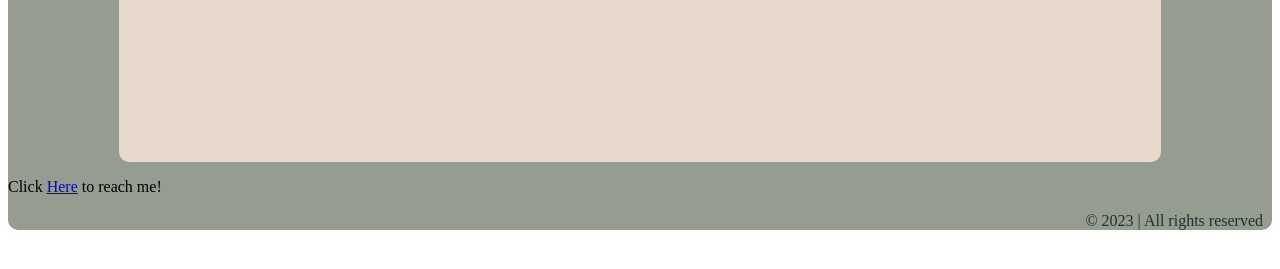
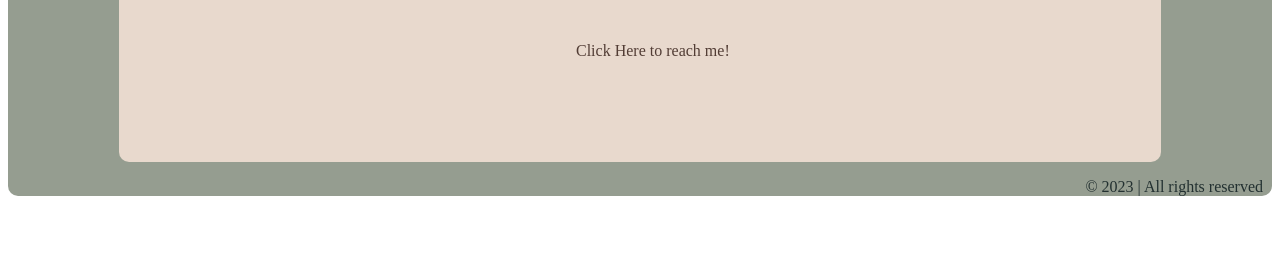
Before and after one commit to ShahadxAlkindi/IMM, a plain HTML site: page Shahad/shahad.html in a window 1280 px wide. Shown: the part 505-774 px from the top of the page. Drawn offline with Linux system fonts and the light colour scheme.

Commit message:
Update style.css

```diff
--- a/Shahad/style.css
+++ b/Shahad/style.css
@@ -119,3 +119,15 @@ iframe {
     padding-bottom: auto;
     padding-left: auto;
 }
+#container #contact {
+    text-align: center;
+    text-decoration: none;
+    position: absolute;
+    left: 576px;
+    top: 531px;
+	color: #523D35;
+}
+#contact p a {
+    text-decoration: none;
+    color: #523D35;
+}
```
